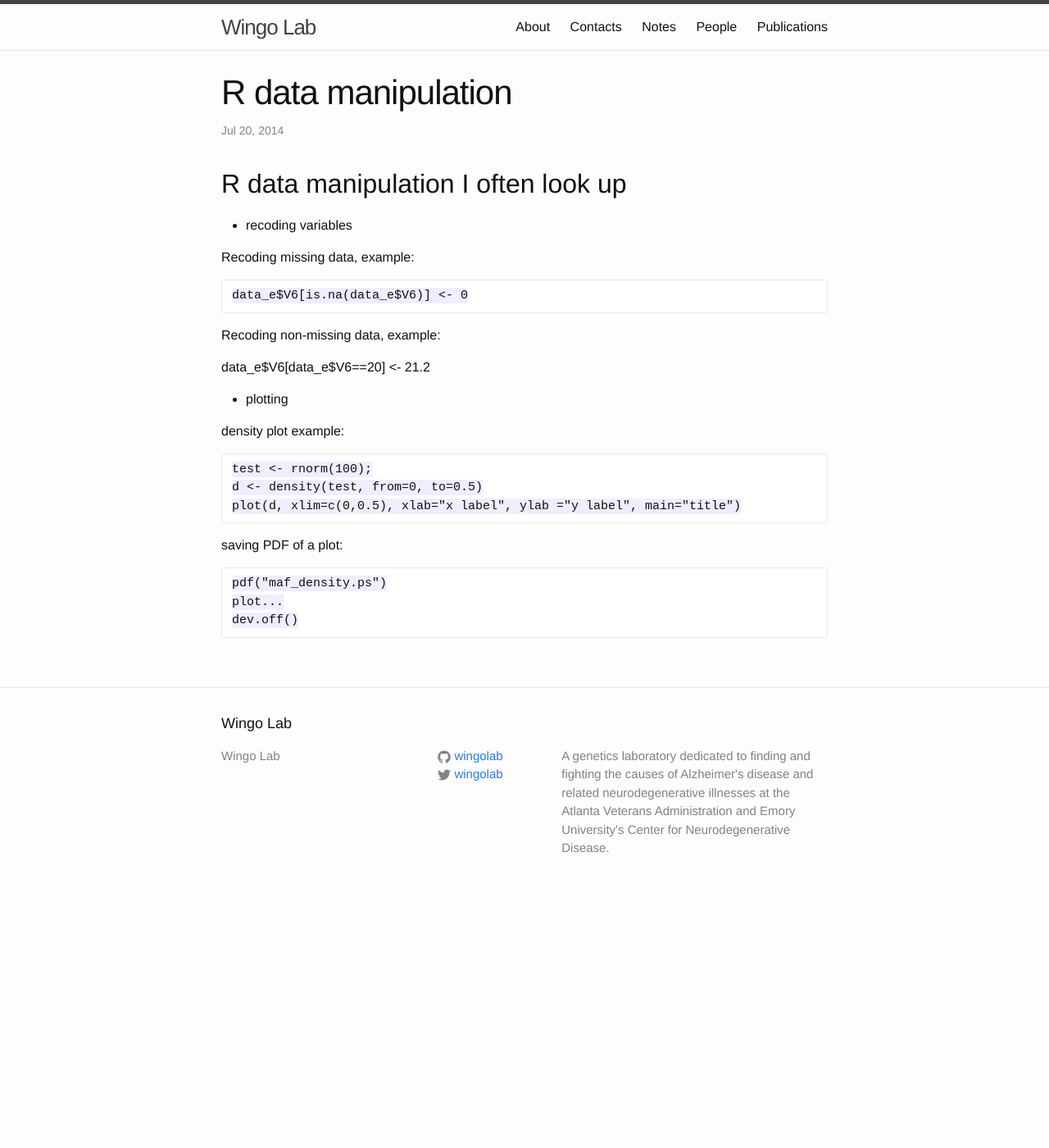
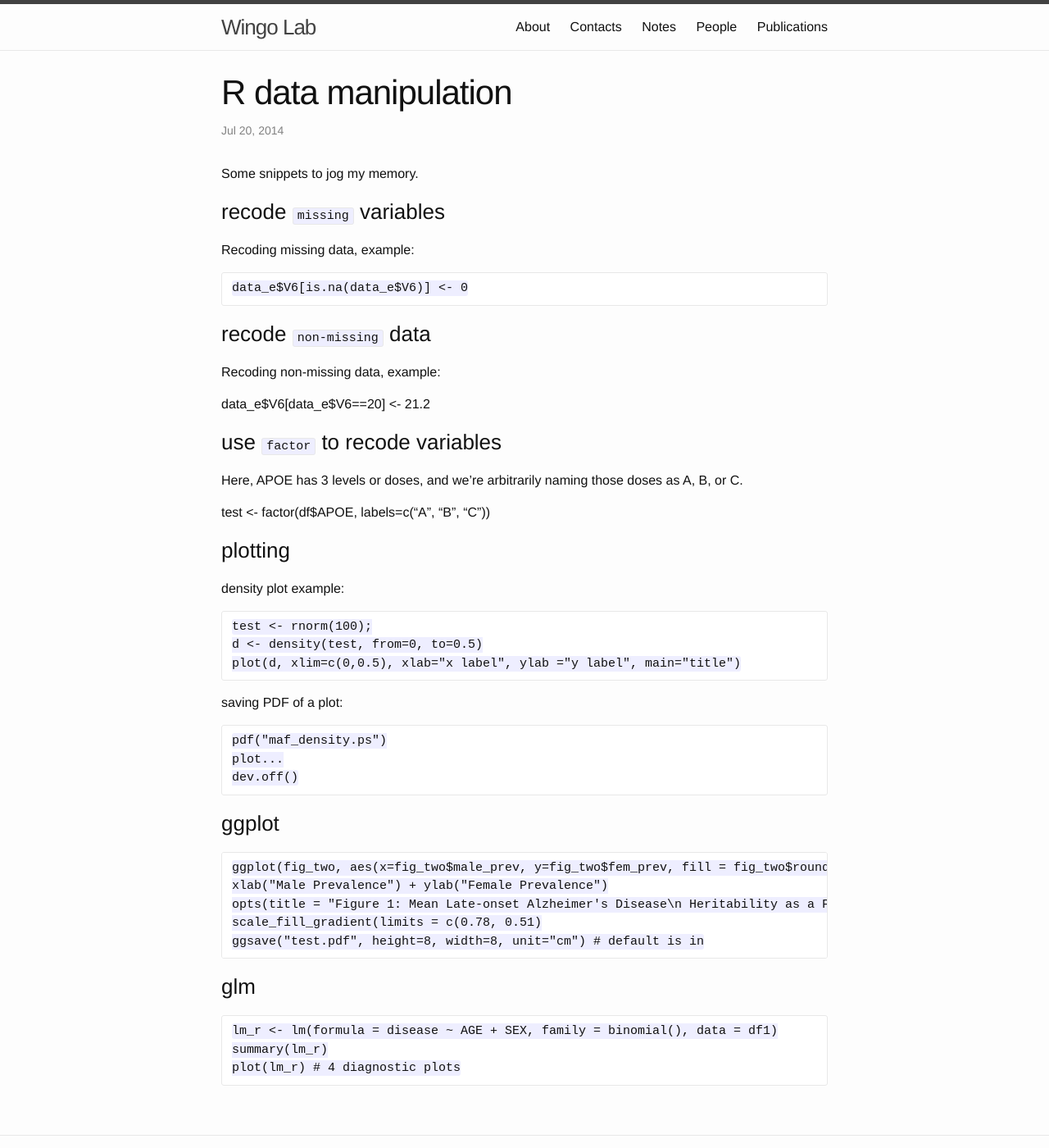
Before and after one commit to wingolab/wingolab.github.io, a Jekyll site: the page built from _posts/2014-07-20-r-data-manipulation.markdown, in a window 1280 px wide and 1400 px high. Shown: the whole window at 82% size. Built offline with Jekyll 4.4.1, drawn with Linux system fonts in a browser that asks for light colours.

Commit message:
combined R snippets into one post

```diff
--- a/_posts/2014-07-20-r-data-manipulation.markdown
+++ b/_posts/2014-07-20-r-data-manipulation.markdown
@@ -3,19 +3,28 @@ layout: post
 title: R data manipulation
 date: 2014-07-20 16:55:59.000000000 -04:00
 ---
-## R data manipulation I often look up
 
-- recoding variables
+Some snippets to jog my memory.
+
+### recode `missing` variables
 
 Recoding missing data, example:
 
     data_e$V6[is.na(data_e$V6)] <- 0
 
+### recode `non-missing` data
+
 Recoding non-missing data, example:
 
 data_e$V6[data_e$V6==20] <- 21.2
 
-- plotting
+### use `factor` to recode variables
+
+Here, APOE has 3 levels or doses, and we're arbitrarily naming those doses as A, B, or C.
+
+test <- factor(df$APOE, labels=c("A", "B", "C"))
+
+### plotting
 
 density plot example:
 
@@ -28,3 +37,17 @@ saving PDF of a plot:
     pdf("maf_density.ps")
     plot...
     dev.off()
+
+### ggplot
+
+    ggplot(fig_two, aes(x=fig_two$male_prev, y=fig_two$fem_prev, fill = fig_two$round_fin_h2)) + geom_tile()
+    xlab("Male Prevalence") + ylab("Female Prevalence")
+    opts(title = "Figure 1: Mean Late-onset Alzheimer's Disease\n Heritability as a Function of Prevalence")
+    scale_fill_gradient(limits = c(0.78, 0.51)
+    ggsave("test.pdf", height=8, width=8, unit="cm") # default is in
+
+### glm
+
+    lm_r <- lm(formula = disease ~ AGE + SEX, family = binomial(), data = df1)
+    summary(lm_r)
+    plot(lm_r) # 4 diagnostic plots
```
Also changed, not shown: _posts/2014-11-18-data-manipulation-with-r.markdown (deleted, +0 -14 lines).
